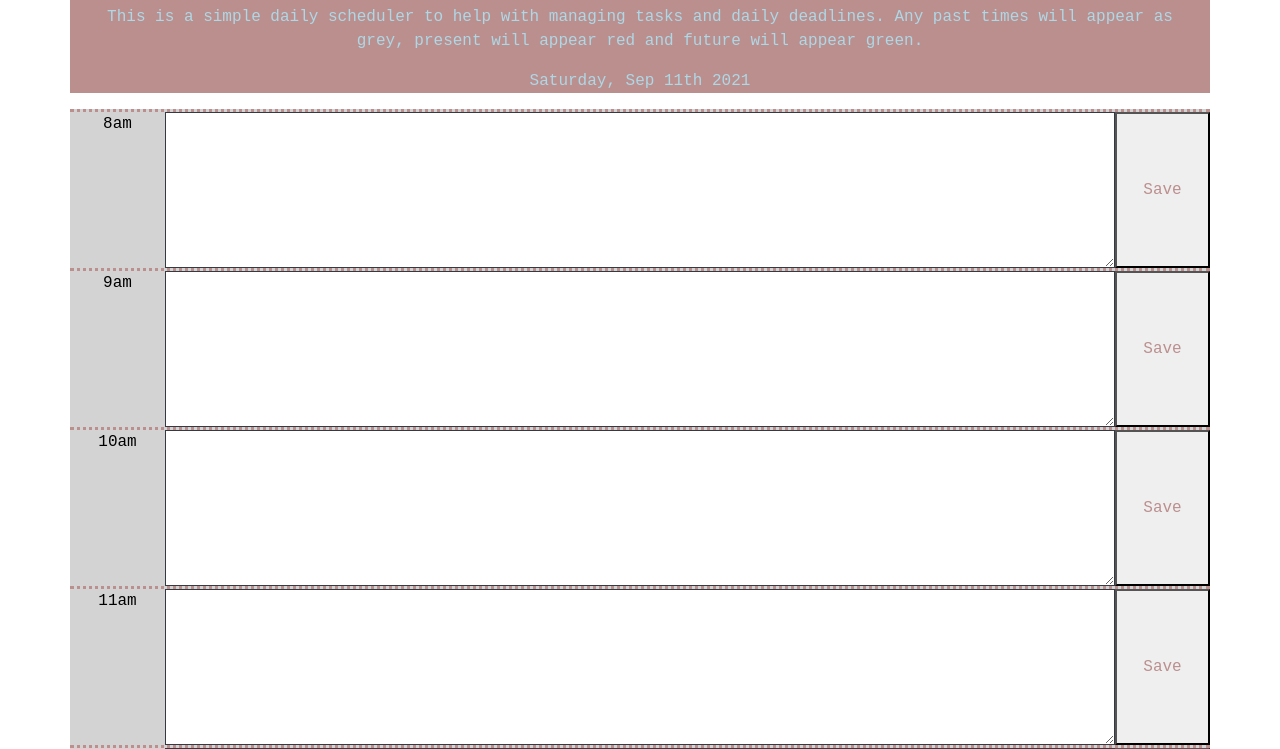
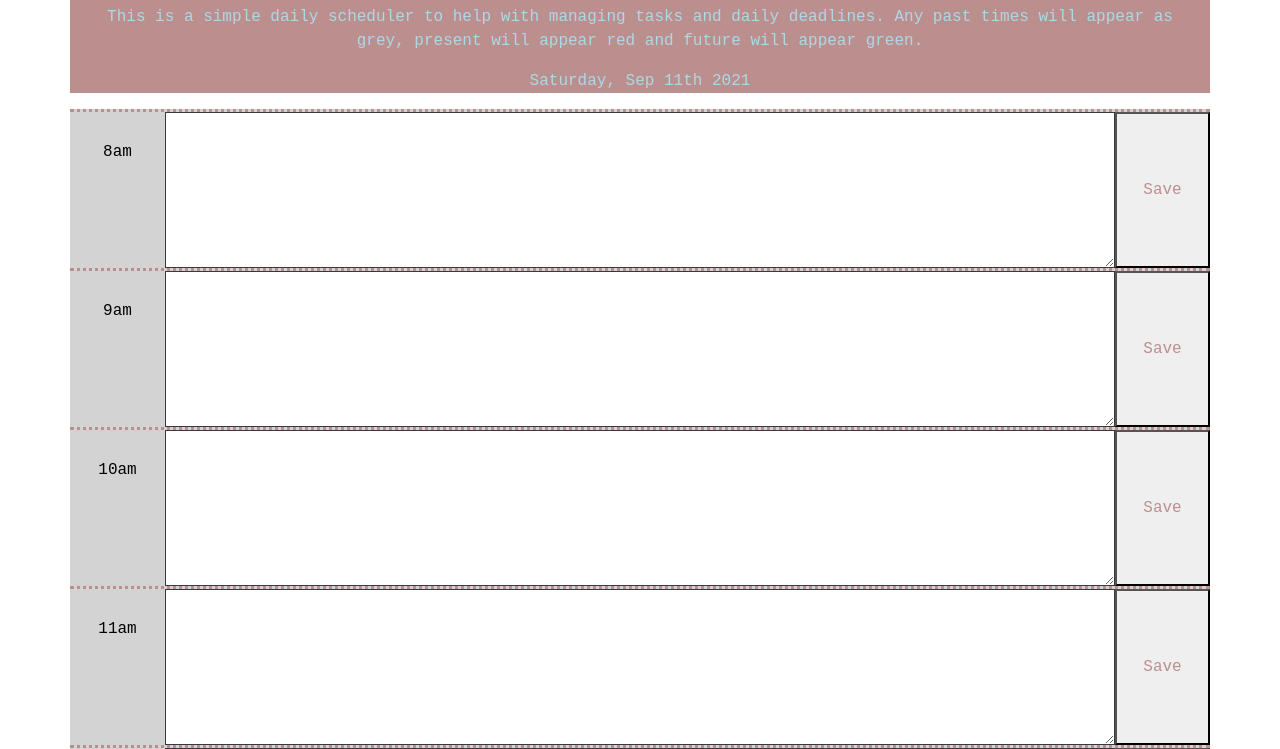
Before and after one commit to andreaspencer/work-day-scheduler, a plain HTML site: page index.html in a window 1280 px wide. Shown: the part 51-800 px from the top of the page. Drawn offline with nearby package versions, Linux system fonts and the light colour scheme; a web font is replaced by a local one.

Commit message:
read me and css changes

```diff
--- a/assets/css/style.css
+++ b/assets/css/style.css
@@ -15,11 +15,11 @@ textarea {
 
 .hour {
     text-align: center;
-    justify-content: center;
 }
 
 .time-block {
     border-top: dotted rosybrown;
+    line-height: 5;
 }
 
 .save-btn {
```
Also changed, not shown: 1 other file.
